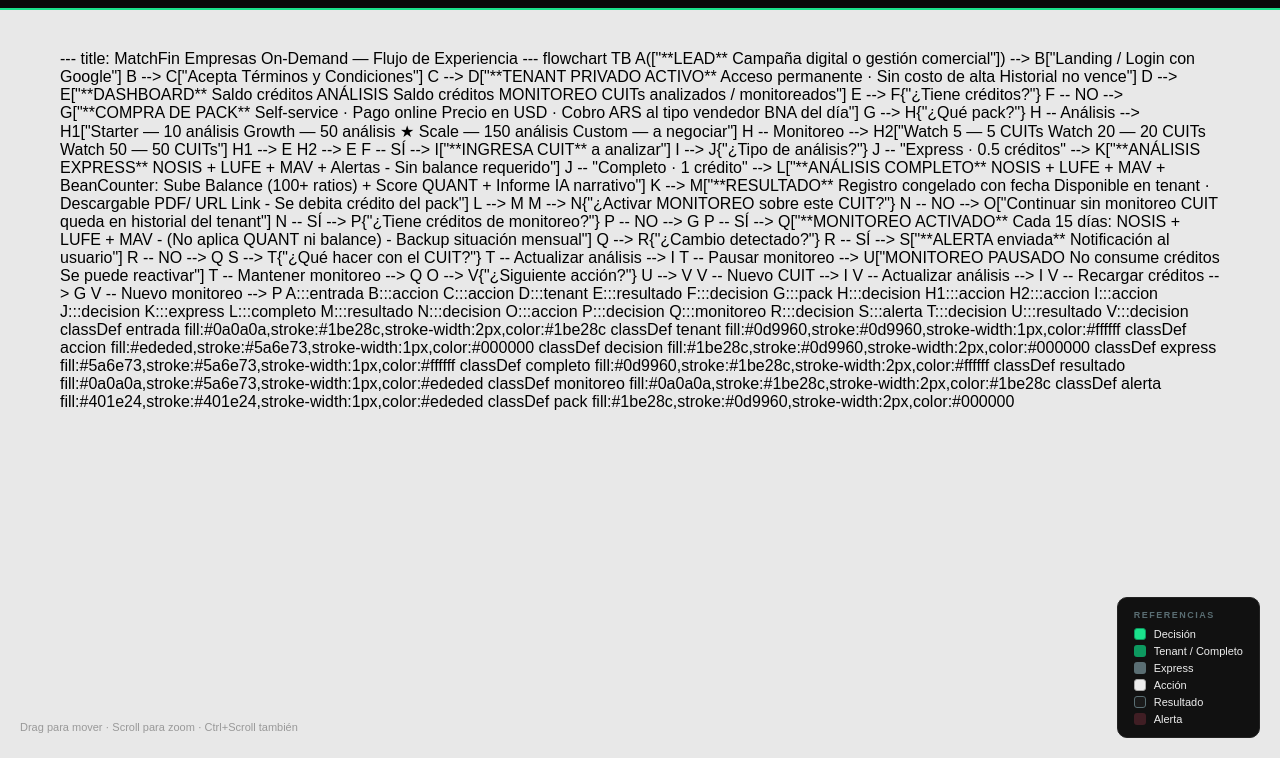
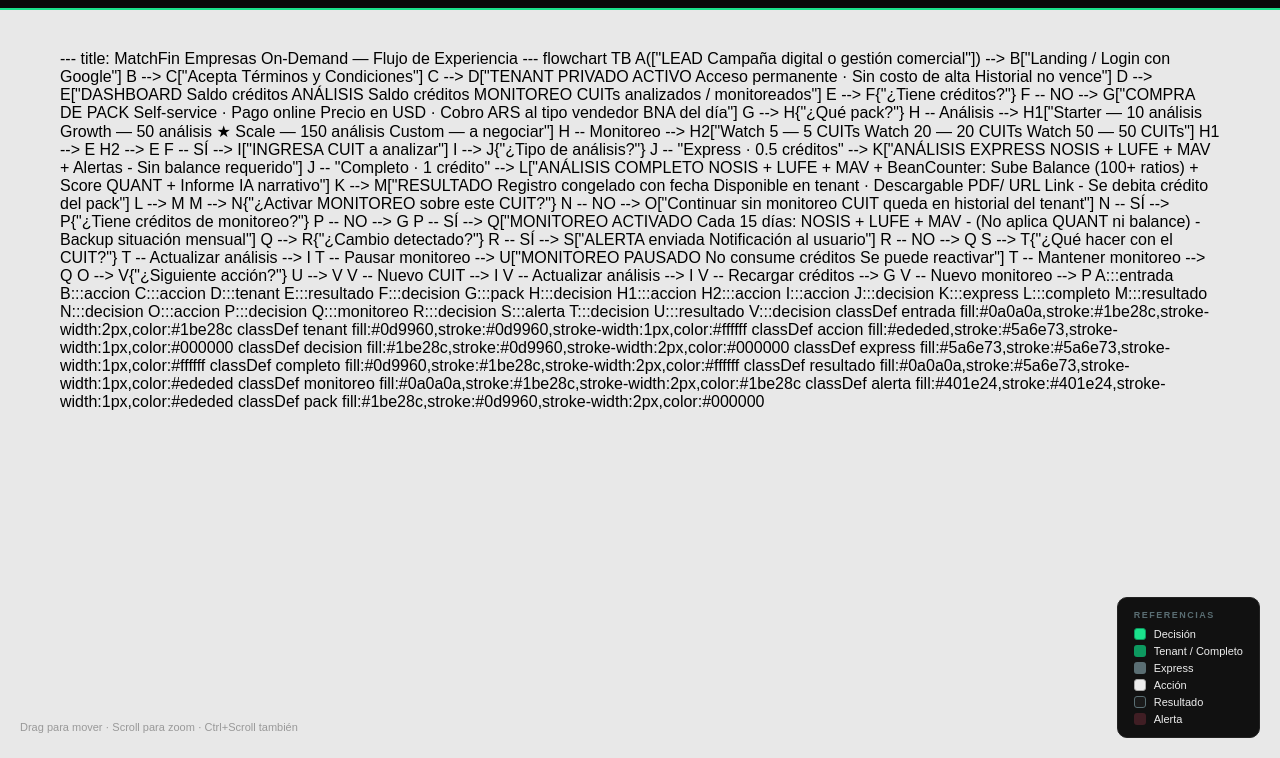
Before and after one commit to SkipIntro-hub/MatchFin-Empresas, a plain HTML site: page index.html in a window 1280 px wide. Shown: the part 42-800 px from the top of the page. Drawn offline with Linux system fonts and the light colour scheme; a script that the page names is missing.

Commit message:
Update index.html

```diff
--- a/index.html
+++ b/index.html
@@ -133,20 +133,20 @@
 title: MatchFin Empresas On-Demand — Flujo de Experiencia
 ---
 flowchart TB
-    A(["**LEAD**
+    A(["LEAD
     Campaña digital
     o gestión comercial"]) --> B["Landing / Login con Google"]
     B --> C["Acepta Términos y Condiciones"]
-    C --> D["**TENANT PRIVADO ACTIVO**
+    C --> D["TENANT PRIVADO ACTIVO
     Acceso permanente · Sin costo de alta
     Historial no vence"]
-    D --> E["**DASHBOARD**
+    D --> E["DASHBOARD
     Saldo créditos ANÁLISIS
     Saldo créditos MONITOREO
     CUITs analizados / monitoreados"]
     E --> F{"¿Tiene
     créditos?"}
-    F -- NO --> G["**COMPRA DE PACK**
+    F -- NO --> G["COMPRA DE PACK
     Self-service · Pago online
     Precio en USD · Cobro ARS
     al tipo vendedor BNA del día"]
@@ -161,15 +161,15 @@
     Watch 50 — 50 CUITs"]
     H1 --> E
     H2 --> E
-    F -- SÍ --> I["**INGRESA CUIT**
+    F -- SÍ --> I["INGRESA CUIT
     a analizar"]
     I --> J{"¿Tipo de
     análisis?"}
-    J -- "Express · 0.5 créditos" --> K["**ANÁLISIS EXPRESS**
+    J -- "Express · 0.5 créditos" --> K["ANÁLISIS EXPRESS
     NOSIS + LUFE + MAV + Alertas - Sin balance requerido"]
-    J -- "Completo · 1 crédito" --> L["**ANÁLISIS COMPLETO**
+    J -- "Completo · 1 crédito" --> L["ANÁLISIS COMPLETO
     NOSIS + LUFE + MAV + BeanCounter: Sube Balance (100+ ratios) + Score QUANT + Informe IA narrativo"]
-    K --> M["**RESULTADO**
+    K --> M["RESULTADO
     Registro congelado con fecha
     Disponible en tenant · Descargable PDF/ URL Link - Se debita crédito del pack"]
     L --> M
@@ -181,11 +181,11 @@
     N -- SÍ --> P{"¿Tiene créditos
     de monitoreo?"}
     P -- NO --> G
-    P -- SÍ --> Q["**MONITOREO ACTIVADO**
+    P -- SÍ --> Q["MONITOREO ACTIVADO
     Cada 15 días: NOSIS + LUFE + MAV - (No aplica QUANT ni balance) - Backup situación mensual"]
     Q --> R{"¿Cambio
     detectado?"}
-    R -- SÍ --> S["**ALERTA enviada**
+    R -- SÍ --> S["ALERTA enviada
     Notificación al usuario"]
     R -- NO --> Q
     S --> T{"¿Qué hacer
```
